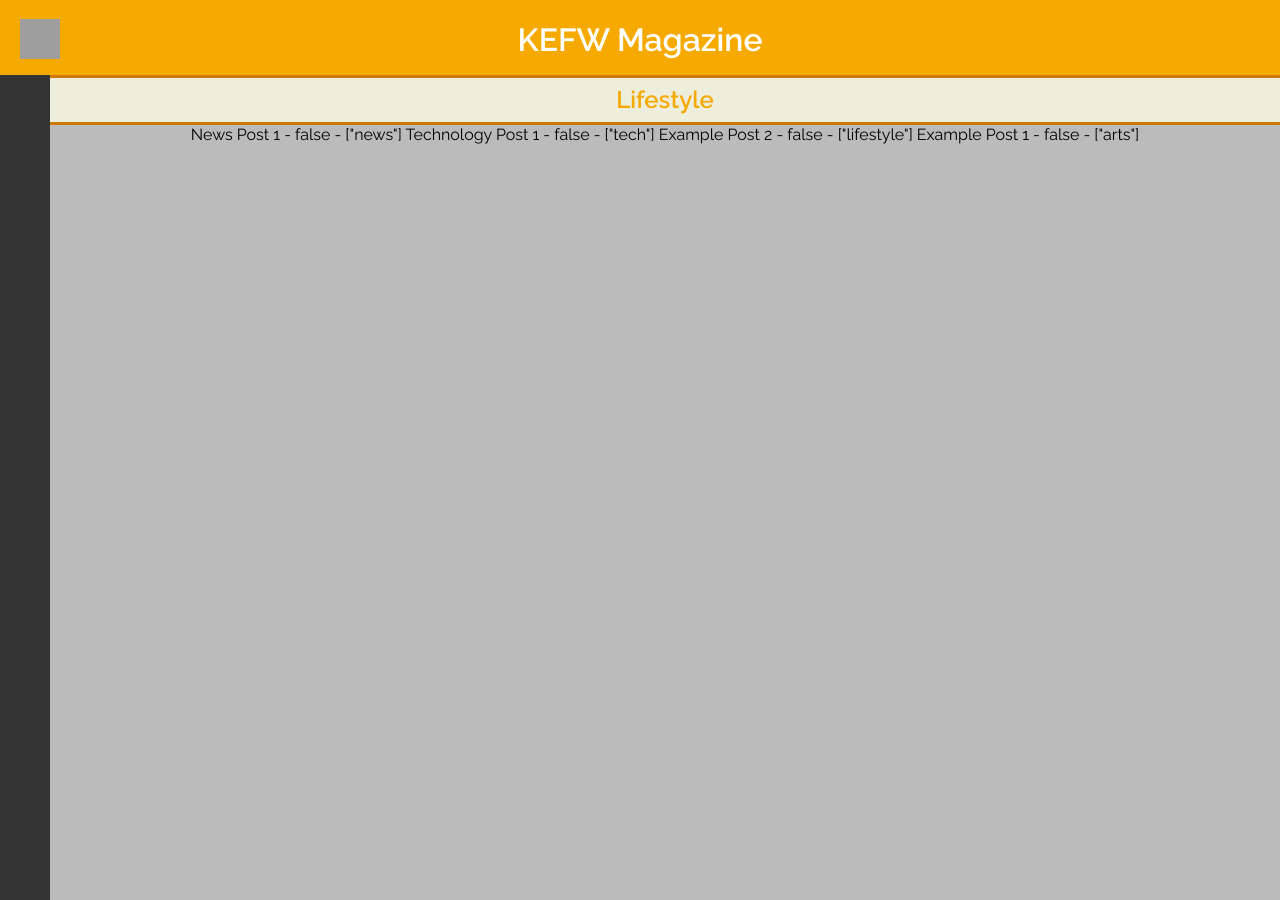
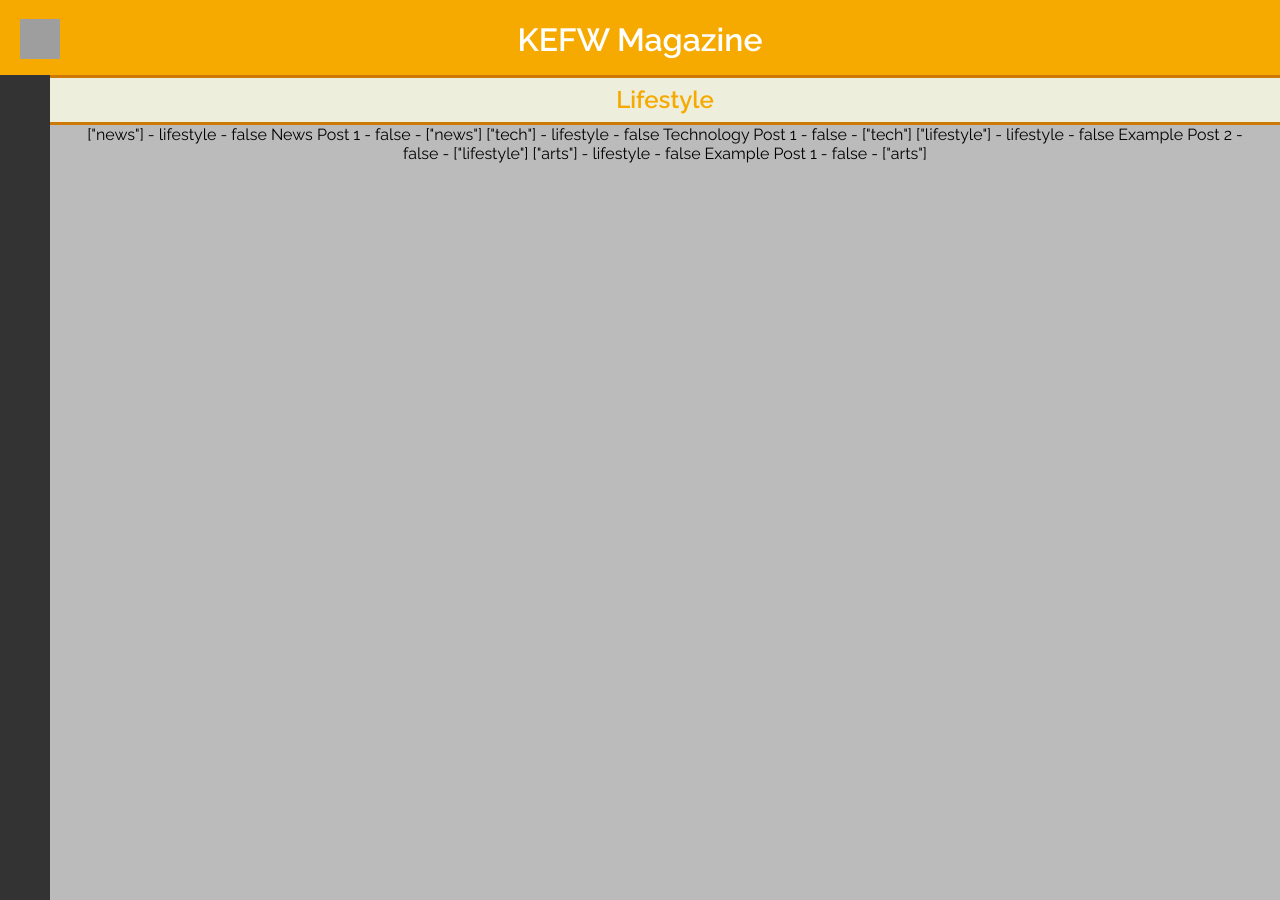
Before and after one commit to Kefwmag/kefwmag.github.io, a Jekyll site: the page built from lifestyle/index.html, in a window 1280 px wide and 900 px high. Built offline with Jekyll 4.4.1, drawn with Linux system fonts in a browser that asks for light colours; nearby versions of some CDN libraries; grey boxes are pictures that could not be loaded.

Commit message:
Update index.html

```diff
--- a/lifestyle/index.html
+++ b/lifestyle/index.html
@@ -7,7 +7,7 @@
     {% for post in site.posts %}
     {% assign categories = post.categories | split: ' ' %}
     {% assign flagInclude = false %}
-    {% for category in categories %}{% if category == pageCat %}{% assign flagInclude = true %}{% endif %}{% endfor %}
+    {% for category in categories %}{% if category == pageCat %}{% assign flagInclude = true %}{% endif %}{{ category }} - {{pageCat}} - {{flagInclude}}{% endfor %}
     {{ post.title }} - {{flagInclude}} - {{ categories }}
     {% if flagInclude %}
         <article class="{{ post.categories }}">
```
